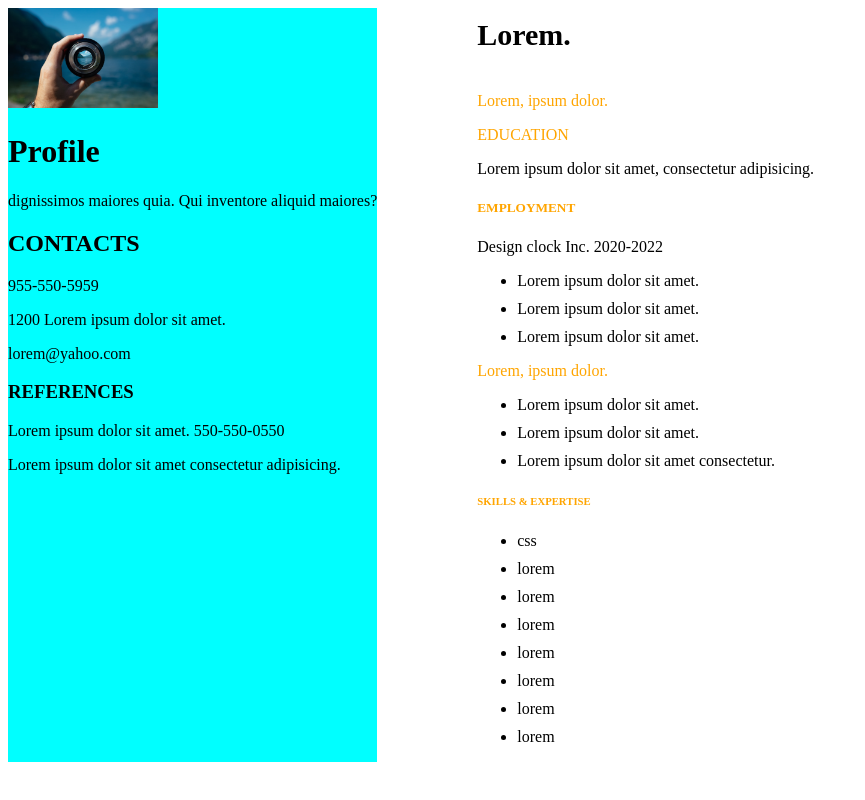
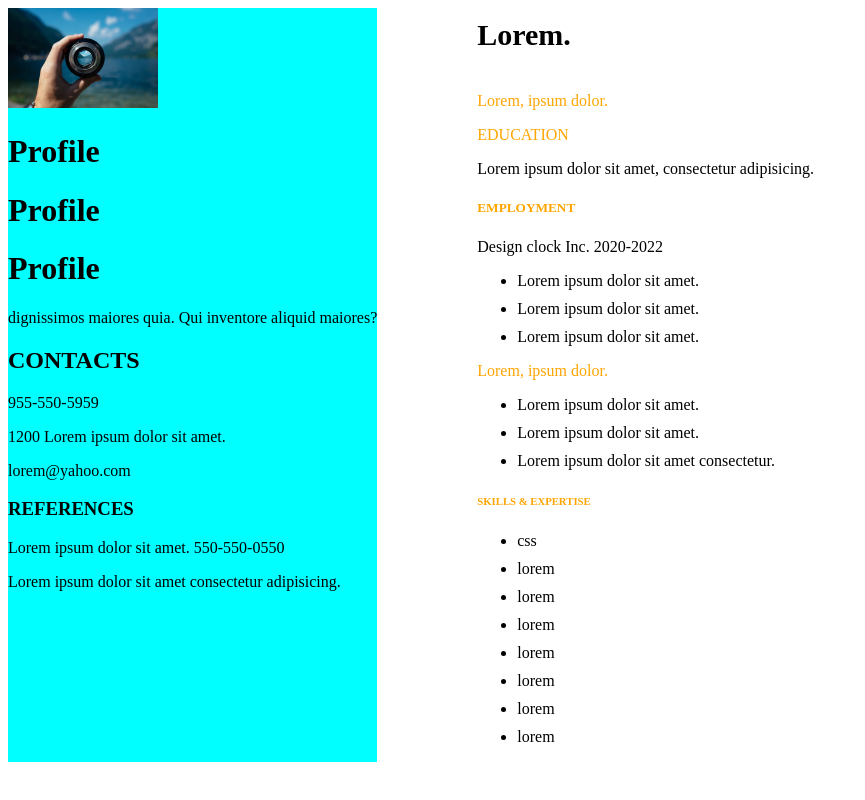
Before and after one commit to Budaa02/day3, a plain HTML site: page index.html in a window 1280 px wide. Shown: the whole page, without its empty margins (0-865 px from the left). Drawn offline with Linux system fonts and the light colour scheme.

Commit message:
suuld zassan

```diff
--- a/index.html
+++ b/index.html
@@ -11,6 +11,8 @@
     <div class="left">
 
         <img class="zurag" src="zurag.jpeg">
+        <h1>Profile</h1>
+        <h1>Profile</h1>
         <h1>Profile</h1>
         <p class="">dignissimos maiores quia. Qui inventore aliquid maiores?</p>
         <h2>CONTACTS</h2>
```
